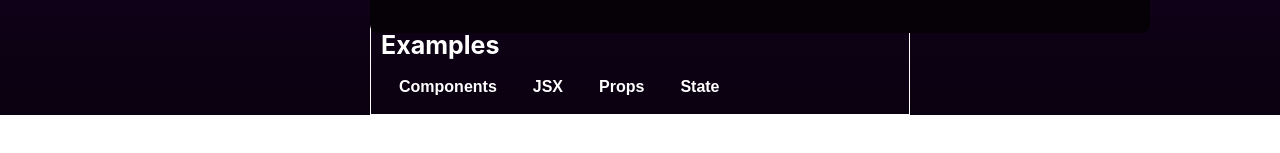
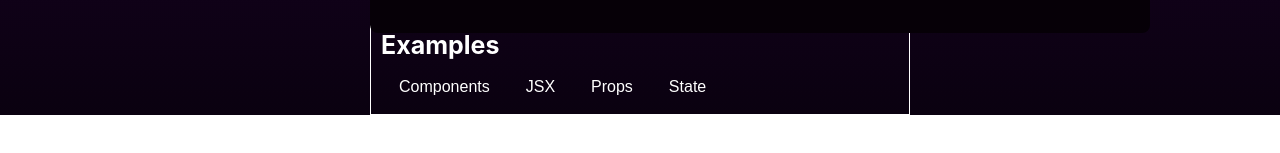
Before and after one commit to GahtoriAnkita/React_app, a React (Create React App) app: page / in a window 1280 px wide. Shown: the part 605-758 px from the top of the page. Built offline with nearby package versions, Linux system fonts and the light colour scheme.

Commit message:
add eventListener

```diff
--- a/src/App.css
+++ b/src/App.css
@@ -119,13 +119,13 @@ p {
   margin-right: 10px;
   margin-left: 10px;
   padding: 8px;
-  font-weight: 600;
+  font-weight: 500;
   cursor: pointer;
   border-radius: 5px;
 }
-#exam-btn:active{
+/* #exam-btn:active{
   background-color: rgb(141, 5, 194);
-}
+} */
 #exam-btn:hover{
   background-color: rgb(6, 5, 5);
 }
--- a/src/components/TabButton.jsx
+++ b/src/components/TabButton.jsx
@@ -1,9 +1,12 @@
 import React from 'react'
 
+function handleClick(){
+  console.log("Hello world!");
+}
 function TabButton({children}) {
   return (
     <>
-    <button id='exam-btn' >{children}</button>
+    <button id='exam-btn' onClick={handleClick} >{children}</button>
     </>
   )
 }
```
